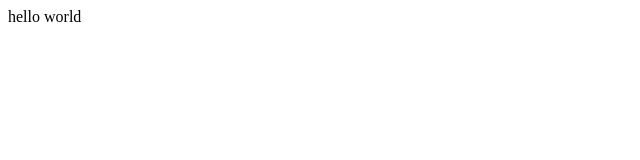
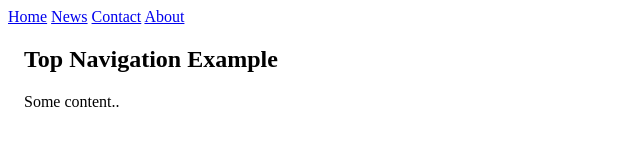
Before and after one commit to namanajahnavi/demo, a plain HTML site: page index.html in a window 1280 px wide. Shown: the whole page, without its empty margins (0-640 px from the left). Drawn offline with Linux system fonts and the light colour scheme.

Commit message:
Add files via upload

```diff
--- a/index.html
+++ b/index.html
@@ -1,11 +1,21 @@
 <!DOCTYPE html>
-<html lang="en">
+<html>
 <head>
-    <meta charset="UTF-8">
-    <meta name="viewport" content="width=device-width, initial-scale=1.0">
-    <title>Document</title>
+<meta name="viewport" content="width=device-width, initial-scale=1">
 </head>
 <body>
-    hello world
+
+<div class="topnav">
+  <a class="active" href="#home">Home</a>
+  <a href="#news">News</a>
+  <a href="#contact">Contact</a>
+  <a href="#about">About</a>
+</div>
+
+<div style="padding-left:16px">
+  <h2>Top Navigation Example</h2>
+  <p>Some content..</p>
+</div>
+
 </body>
 </html>
```
